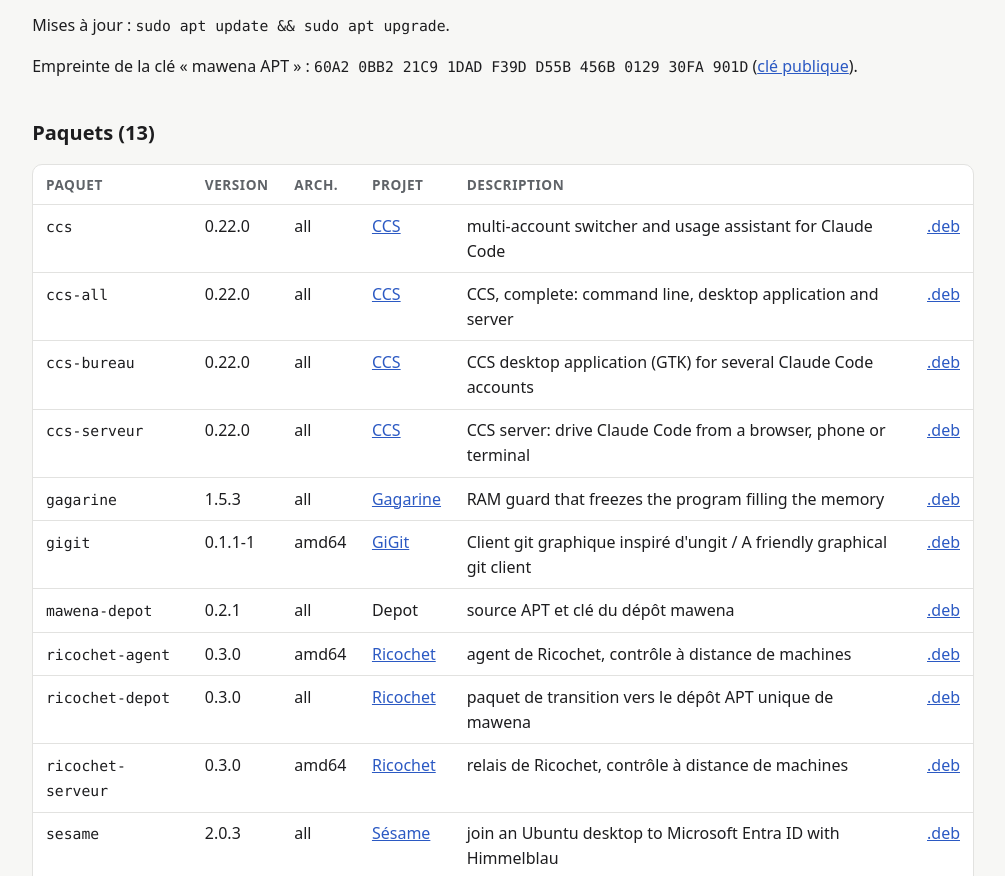
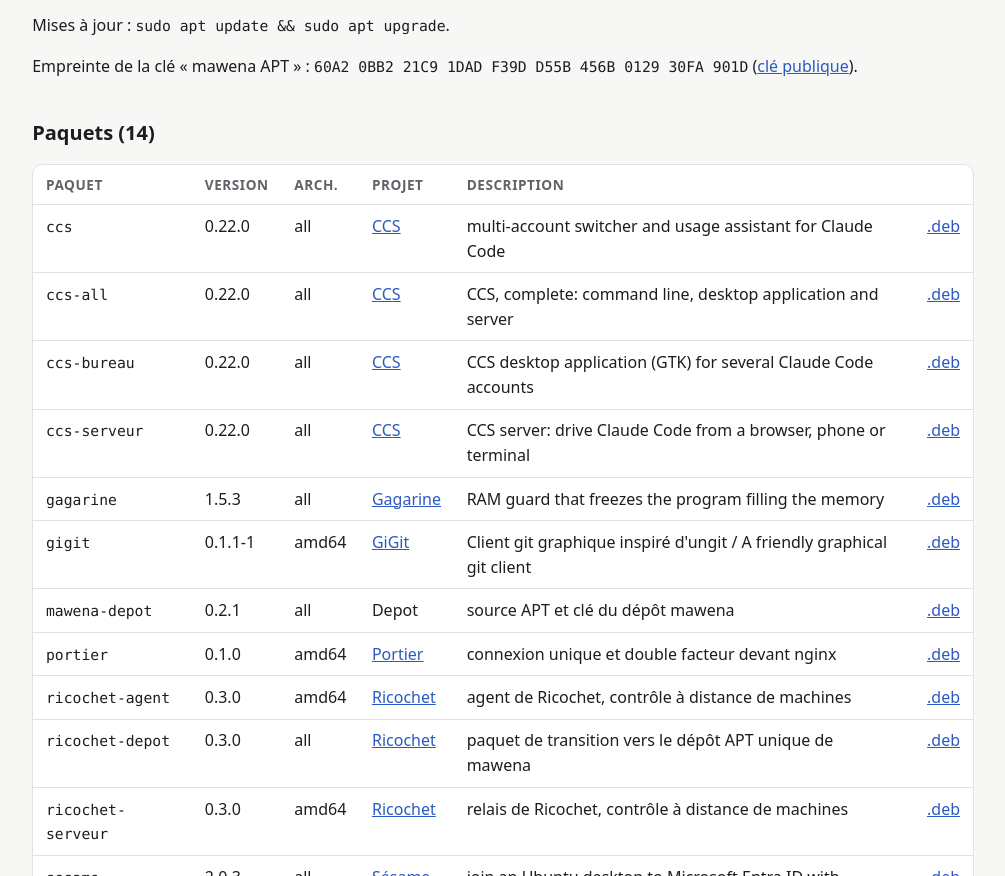
Before and after one commit to mawena/apt, a plain HTML site: page index.html in a window 1280 px wide. Shown: the part 767-1643 px from the top of the page, without its empty margins (137-1142 px from the left). Drawn offline with Linux system fonts and the light colour scheme.

Commit message:
feat(apt): publication de portier_0.1.0_amd64.deb

```diff
--- a/assets-github.json
+++ b/assets-github.json
@@ -115,6 +115,7 @@
  "mawena/CCS/v0.9.0/ccs_0.9.0_all.deb": "ccs_0.9.0_all.deb",
  "mawena/GiGit/v0.1.0/gigit_0.1.0-1_amd64.deb": "gigit_0.1.0-1_amd64.deb",
  "mawena/GiGit/v0.1.1/gigit_0.1.1-1_amd64.deb": "gigit_0.1.1-1_amd64.deb",
+ "mawena/Portier/v0.1.0/portier_0.1.0_amd64.deb": "portier_0.1.0_amd64.deb",
  "mawena/Ricochet/v0.1.0/ricochet-agent_0.1.0_amd64.deb": "ricochet-agent_0.1.0_amd64.deb",
  "mawena/Ricochet/v0.1.0/ricochet-depot_0.1.0_all.deb": "ricochet-depot_0.1.0_all.deb",
  "mawena/Ricochet/v0.1.0/ricochet-serveur_0.1.0_amd64.deb": "ricochet-serveur_0.1.0_amd64.deb",
--- a/index.html
+++ b/index.html
@@ -33,7 +33,7 @@ Signed-By: /usr/share/keyrings/mawena-depot.gpg</pre>
 <p>Empreinte de la clé « mawena APT » : <code>60A2 0BB2 21C9 1DAD F39D D55B 456B 0129 30FA 901D</code>
 (<a href="mawena-depot.asc">clé publique</a>).</p>
 
-<h2>Paquets (13)</h2>
+<h2>Paquets (14)</h2>
 <div class="tableau">
 <table>
 <thead><tr><th>Paquet</th><th>Version</th><th>Arch.</th><th>Projet</th><th>Description</th><th></th></tr></thead>
@@ -45,6 +45,7 @@ Signed-By: /usr/share/keyrings/mawena-depot.gpg</pre>
 <tr><td><code>gagarine</code></td><td>1.5.3</td><td>all</td><td><a href="https://github.com/mawena/gagarine">Gagarine</a></td><td>RAM guard that freezes the program filling the memory</td><td><a href="pool/main/gagarine/gagarine_1.5.3_all.deb">.deb</a></td></tr>
 <tr><td><code>gigit</code></td><td>0.1.1-1</td><td>amd64</td><td><a href="https://github.com/mawena/GiGit">GiGit</a></td><td>Client git graphique inspiré d&#x27;ungit / A friendly graphical git client</td><td><a href="pool/main/gigit/gigit_0.1.1-1_amd64.deb">.deb</a></td></tr>
 <tr><td><code>mawena-depot</code></td><td>0.2.1</td><td>all</td><td>Depot</td><td>source APT et clé du dépôt mawena</td><td><a href="pool/main/depot/mawena-depot_0.2.1_all.deb">.deb</a></td></tr>
+<tr><td><code>portier</code></td><td>0.1.0</td><td>amd64</td><td><a href="https://github.com/mawena/Portier">Portier</a></td><td>connexion unique et double facteur devant nginx</td><td><a href="pool/main/portier/portier_0.1.0_amd64.deb">.deb</a></td></tr>
 <tr><td><code>ricochet-agent</code></td><td>0.3.0</td><td>amd64</td><td><a href="https://github.com/mawena/Ricochet">Ricochet</a></td><td>agent de Ricochet, contrôle à distance de machines</td><td><a href="pool/main/ricochet/ricochet-agent_0.3.0_amd64.deb">.deb</a></td></tr>
 <tr><td><code>ricochet-depot</code></td><td>0.3.0</td><td>all</td><td><a href="https://github.com/mawena/Ricochet">Ricochet</a></td><td>paquet de transition vers le dépôt APT unique de mawena</td><td><a href="pool/main/ricochet/ricochet-depot_0.3.0_all.deb">.deb</a></td></tr>
 <tr><td><code>ricochet-serveur</code></td><td>0.3.0</td><td>amd64</td><td><a href="https://github.com/mawena/Ricochet">Ricochet</a></td><td>relais de Ricochet, contrôle à distance de machines</td><td><a href="pool/main/ricochet/ricochet-serveur_0.3.0_amd64.deb">.deb</a></td></tr>
```
Also changed, not shown: 6 other files.
